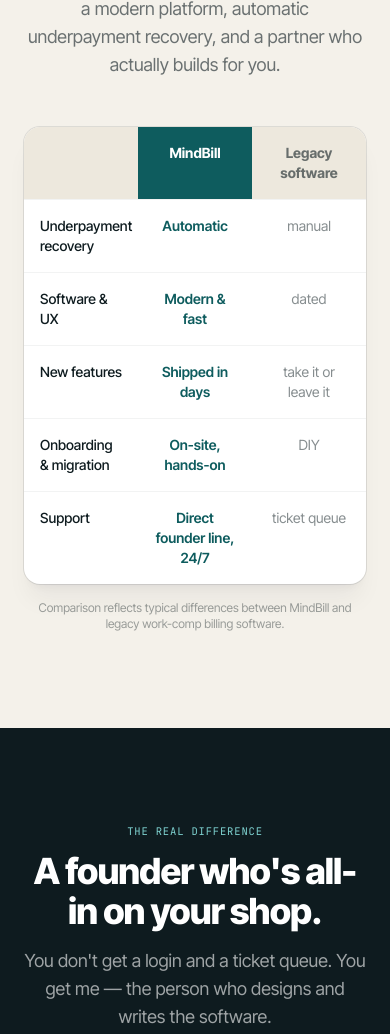
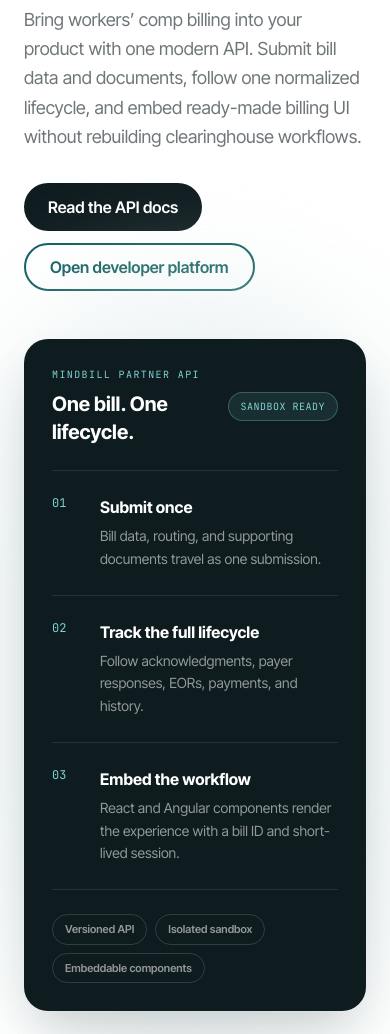
Before and after one commit to chiehminwei/mindbill-landing, a website: page index.html in a window 390 px wide. Shown: the part 6344-7378 px from the top of the page. Drawn offline with nearby package versions, Linux system fonts and the light colour scheme.

Commit message:
feat(site): introduce the MindBill developer platform (#5)
Co-authored-by: Software Factory <factory@mindbill.org>

```diff
--- a/index.html
+++ b/index.html
@@ -86,8 +86,9 @@
         <span class="font-bold text-lg tracking-tight">Mind<span class="text-teal">Bill</span></span>
         <span class="ml-2 hidden sm:inline text-[11px] font-semibold uppercase tracking-wider text-ink/45 border-l border-ink/15 pl-2">Workers' Comp</span>
       </a>
-      <nav class="hidden md:flex items-center gap-8 text-sm font-medium text-ink/70">
+      <nav class="hidden lg:flex items-center gap-6 text-sm font-medium text-ink/70">
         <a href="#features" class="hover:text-ink">Features</a>
+        <a href="#developers" class="hover:text-ink">Developers</a>
         <a href="#compare" class="hover:text-ink">Why switch</a>
         <a href="#founder" class="hover:text-ink">Why us</a>
         <a href="/guides" class="hover:text-ink">Guides</a>
@@ -250,6 +251,52 @@
     </div>
   </section>
 
+  <!-- DEVELOPER PLATFORM -->
+  <section id="developers" class="py-24 bg-white overflow-hidden">
+    <div class="max-w-6xl mx-auto px-6 grid lg:grid-cols-2 gap-12 lg:gap-16 items-center">
+      <div>
+        <div class="mono-tag mb-3 text-brand">For software partners</div>
+        <h2 class="serif-h text-4xl md:text-5xl leading-[1.02] text-ink">Built for practices.<br><span class="serif-it text-brand">Programmable for partners.</span></h2>
+        <p class="mt-6 text-lg leading-relaxed text-ink/60">Bring workers&rsquo; comp billing into your product with one modern API. Submit bill data and documents, follow one normalized lifecycle, and embed ready-made billing UI without rebuilding clearinghouse workflows.</p>
+        <div class="mt-8 flex flex-wrap gap-3">
+          <a href="https://docs.mindbill.org" class="inline-flex items-center bg-ink text-white font-semibold px-6 py-3 rounded-full hover:bg-brand transition">Read the API docs</a>
+          <a href="https://platform.mindbill.org" class="inline-flex items-center border-2 border-brand text-brand font-semibold px-6 py-2.5 rounded-full hover:bg-brand-soft transition">Open developer platform</a>
+        </div>
+      </div>
+      <div class="relative">
+        <div class="absolute -inset-10 bg-brand-soft rounded-full blur-3xl opacity-70"></div>
+        <div class="relative rounded-3xl bg-ink text-white p-7 md:p-9 shadow-2xl shadow-ink/20 ring-1 ring-white/10">
+          <div class="flex items-center justify-between gap-4 pb-6 border-b border-white/10">
+            <div>
+              <div class="font-mono text-[10px] uppercase tracking-[0.14em] text-teal-glow">MindBill Partner API</div>
+              <div class="mt-2 text-xl font-bold">One bill. One lifecycle.</div>
+            </div>
+            <span class="shrink-0 rounded-full border border-teal-glow/30 bg-teal-glow/10 px-3 py-1.5 font-mono text-[10px] uppercase tracking-wider text-teal-glow">Sandbox ready</span>
+          </div>
+          <div class="divide-y divide-white/10">
+            <div class="grid grid-cols-[32px_1fr] gap-4 py-6">
+              <span class="font-mono text-xs text-teal-glow">01</span>
+              <div><h3 class="font-bold">Submit once</h3><p class="mt-1.5 text-sm leading-relaxed text-white/55">Bill data, routing, and supporting documents travel as one submission.</p></div>
+            </div>
+            <div class="grid grid-cols-[32px_1fr] gap-4 py-6">
+              <span class="font-mono text-xs text-teal-glow">02</span>
+              <div><h3 class="font-bold">Track the full lifecycle</h3><p class="mt-1.5 text-sm leading-relaxed text-white/55">Follow acknowledgments, payer responses, EORs, payments, and history.</p></div>
+            </div>
+            <div class="grid grid-cols-[32px_1fr] gap-4 py-6">
+              <span class="font-mono text-xs text-teal-glow">03</span>
+              <div><h3 class="font-bold">Embed the workflow</h3><p class="mt-1.5 text-sm leading-relaxed text-white/55">React and Angular components render the experience with a bill ID and short-lived session.</p></div>
+            </div>
+          </div>
+          <div class="flex flex-wrap gap-2 pt-6 border-t border-white/10 text-[11px] font-semibold text-white/55">
+            <span class="rounded-full border border-white/15 px-3 py-1.5">Versioned API</span>
+            <span class="rounded-full border border-white/15 px-3 py-1.5">Isolated sandbox</span>
+            <span class="rounded-full border border-white/15 px-3 py-1.5">Embeddable components</span>
+          </div>
+        </div>
+      </div>
+    </div>
+  </section>
+
   <!-- COMPARE -->
   <section id="compare" class="py-24 bg-paper">
     <div class="max-w-4xl mx-auto px-6">
@@ -371,6 +418,7 @@
         <div class="text-white font-bold mb-4">Product</div>
         <div class="space-y-3 text-sm">
           <div><a href="#features" class="hover:text-white">Features</a></div>
+          <div><a href="#developers" class="hover:text-white">Developers</a></div>
           <div><a href="#compare" class="hover:text-white">Why switch</a></div>
             <div><a href="#founder" class="hover:text-white">Why us</a></div>
         </div>
```
